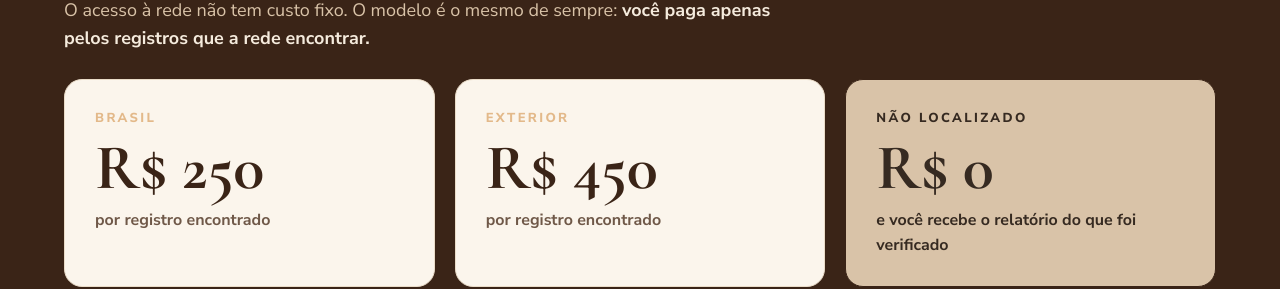
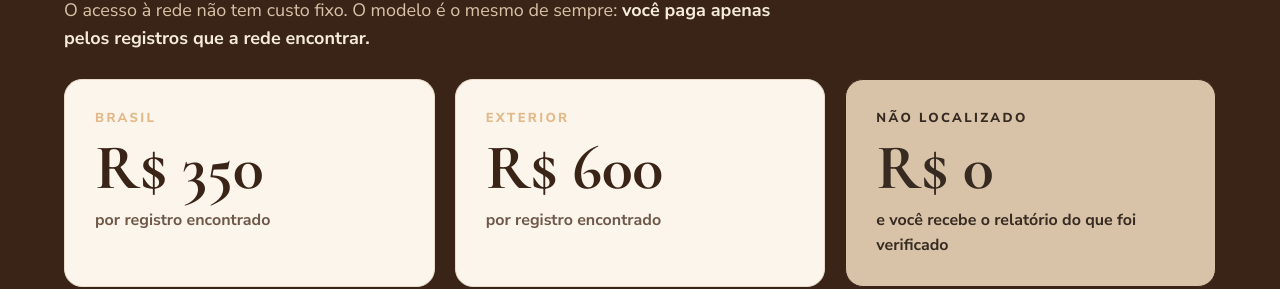
Before and after one commit to wsklucas/GenealogiaAncestra, a plain HTML site: page index.html in a window 1280 px wide. Shown: the part 1530-1819 px from the top of the page. Drawn offline with nearby package versions, Linux system fonts and the light colour scheme.

Commit message:
Update pricing for Brazil and Exterior

```diff
--- a/index.html
+++ b/index.html
@@ -258,8 +258,8 @@ h2.big{font-size:clamp(38px,4.6vw,60px);line-height:1.04}
 <div class="wrap" style="display: flex; flex-direction: column; gap: 26px">
 <p class="lead" style="max-width: 720px">O acesso à rede não tem custo fixo. O modelo é o mesmo de sempre: <b style="color: #F5EBDD">você paga apenas pelos registros que a rede encontrar.</b></p>
 <div style="display: flex; flex-wrap: wrap; gap: 20px">
-<div class="prcard"><span class="eyebrow">Brasil</span><span class="prval">R$ 250</span><span style="font-weight: 700; color: #6F5848">por registro encontrado</span></div>
-<div class="prcard"><span class="eyebrow">Exterior</span><span class="prval">R$ 450</span><span style="font-weight: 700; color: #6F5848">por registro encontrado</span></div>
+<div class="prcard"><span class="eyebrow">Brasil</span><span class="prval">R$ 350</span><span style="font-weight: 700; color: #6F5848">por registro encontrado</span></div>
+<div class="prcard"><span class="eyebrow">Exterior</span><span class="prval">R$ 600</span><span style="font-weight: 700; color: #6F5848">por registro encontrado</span></div>
 <div class="prcard" style="border-color: #3a2417; background-color: #d9c3a8; opacity: 1; color: #3a2417"><span class="eyebrow" style="color: #362a21">Não localizado</span><span class="prval" style="color: #362a21">R$ 0</span><span style="font-weight: 700; color: #362a21">e você recebe o relatório do que foi verificado</span></div>
 </div>
 </div>
```
